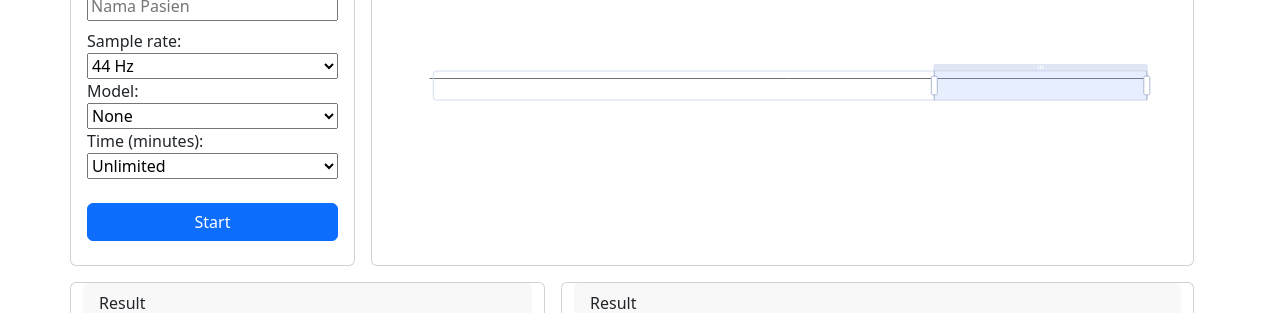
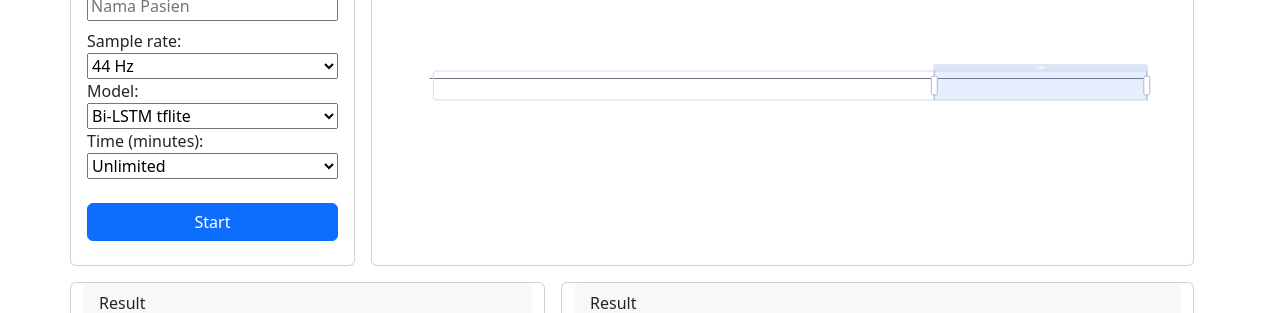
Before and after one commit to estaesta/ppg-inference, a Flask app: page /ppg in a window 1280 px wide. Shown: the part 296-609 px from the top of the page. Run offline with Flask 3, Linux system fonts and the light colour scheme; some libraries are stand-ins or nearby versions.

Commit message:
autoload bilstm

```diff
--- a/app.py
+++ b/app.py
@@ -36,6 +36,7 @@ def tflite_load(path):
 
     return interpreter
 
+model = tflite_load("./model/tflite/bilstm-tri-1swin-256bs-seed0.tflite")
 
 def tflite_predict(interpreter, data):
     input_data = np.array(data, dtype=np.float32)
--- a/templates/ppg.html
+++ b/templates/ppg.html
@@ -86,7 +86,7 @@
               <option value="lstmfcn">LSTM-FCN</option>
               <option value="lstmfcn_tfl">LSTM-FCN tflite</option>
               <option value="bilstm">Bi-LSTM</option>
-              <option value="bilstm_tfl">Bi-LSTM tflite</option>
+              <option value="bilstm_tfl" selected>Bi-LSTM tflite</option>
               <option value="cnn">CNN</option>
               <option value="cnn_tfl">CNN tflite</option>
             </select>
```
